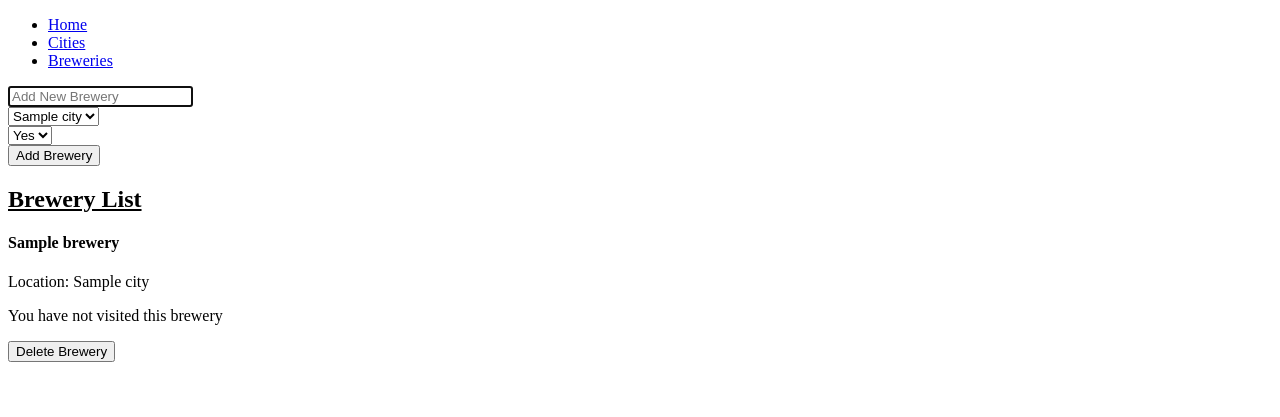
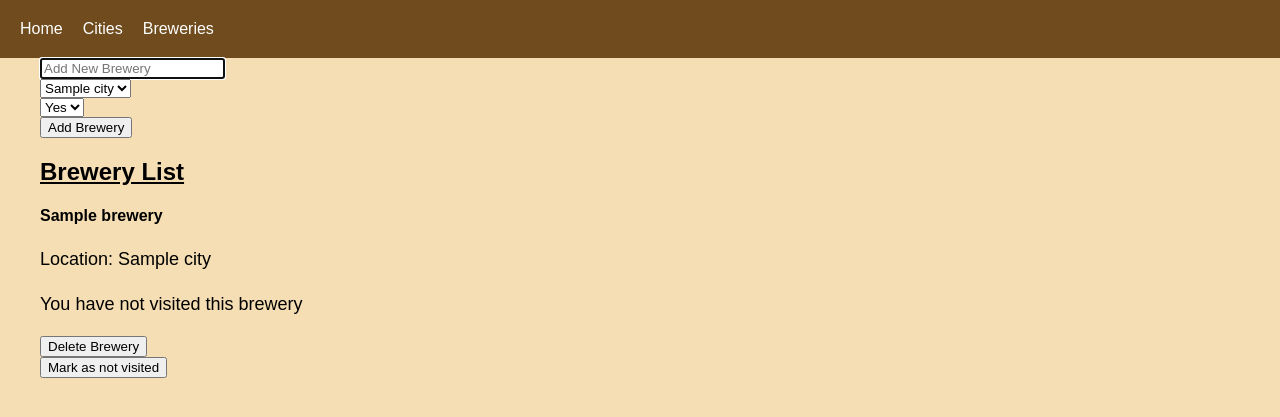
Before and after one commit to Stuart-Ure/Flask-app-project--Brewery-bucketlist-, a Flask app: page /breweries in a window 1280 px wide. Shown: the top 417 px of the page. Run offline with Flask 3, Linux system fonts and the light colour scheme; a database or web service that is not in the repository returns one stand-in record (values such as "Sample title"); some libraries are stand-ins or nearby versions.

Commit message:
some edits made with comments

```diff
--- a/static/style.css
+++ b/static/style.css
@@ -0,0 +1,68 @@
+/* General styles */
+body {
+    font-family:'Gill Sans', 'Gill Sans MT', Calibri, 'Trebuchet MS', sans-serif
+    margin: 0;
+    padding: 0;
+  }
+
+  .container {
+    max-width: 1200px;
+    margin: 0 auto;
+    padding: 0 20px;
+  }
+
+  /* Header styles */
+  header {
+    background-color: rgb(111, 75, 29);
+    color: #fff;
+    padding: 20px;
+  }
+
+  .menu {
+    display: flex;
+    list-style: none;
+    margin: 0;
+    padding: 0;
+  }
+
+  .menu li {
+    margin-right: 20px;
+  }
+
+  .menu li:last-child {
+    margin-right: 0;
+  }
+
+  .menu a {
+    color: #fff;
+    text-decoration: none;
+  }
+
+  .menu a:hover {
+    text-decoration: underline;
+  }
+
+  /* Page content styles */
+  h1 {
+    font-size: 36px;
+    margin-top: 40px;
+  }
+
+  p {
+    font-size: 18px;
+    line-height: 1.5;
+  }
+
+  /* Footer styles */
+  footer {
+    background-color: #f1f1f1;
+    color: #333;
+    padding: 20px;
+    text-align: center;
+  }
+  body {
+    font-family: Arial, sans-serif;
+    margin: 0;
+    padding: 0;
+    background-color: wheat;
+  }
--- a/templates/base.jinja
+++ b/templates/base.jinja
@@ -1,4 +1,4 @@
-<!DOCTYPE html>
+{# <!DOCTYPE html>
 <html lang="en">
 
 <head>
@@ -29,4 +29,31 @@
 
 </body>
 
+</html> #}
+
+<!DOCTYPE html>
+<html lang="en">
+  <head>
+    <meta charset="UTF-8">
+    <meta name="viewport" content="width=device-width, initial-scale=1.0">
+    <meta http-equiv="X-UA-Compatible" content="ie=edge">
+    <title>Brewery List</title>
+    <link rel="stylesheet" href="{{ url_for('static', filename='style.css') }}">
+  </head>
+  <body>
+    <header>
+      <nav>
+        <ul class="menu">
+
+          <li><a href="/">Home</a></li>
+          <li><a href="/cities">Cities</a></li>
+          <li><a href="/breweries">Breweries</a></li>
+        </ul>
+      </nav>
+    </header>
+    <div class="container">
+      {% block content %}
+      {% endblock %}
+    </div>
+  </body>
 </html>
--- a/templates/breweries/brewery.jinja
+++ b/templates/breweries/brewery.jinja
@@ -8,20 +8,20 @@
     </div>
 
     <div>
-    {# <label for="name">Name:</label> #}
+        {# <label for="name">Name:</label> #}
         {# <input type="text" id="City" name="city" placeholder="City" required autofocus> #}
         <select name="city">
-            {% for city in cities  %}
-                <option value="{{city.id}}">{{city.name}}</option>
+            {% for city in cities %}
+            <option value="{{city.id}}">{{city.name}}</option>
             {% endfor %}
         </select>
     </div>
 
     <div>
         {# <input type="datalist" id="visited" name="visited" placeholder="Visited" required> #}
-        <select name = "visited" >
-        <option value = True> Yes </option>
-        <option value = False> No </option>
+        <select name="visited">
+            <option value=True> Yes </option>
+            <option value=False> No </option>
         </select>
     </div>
 
@@ -42,7 +42,19 @@
 <form action="/breweries/{{brewery.id}}/delete" method="post">
     <input type="submit" value="Delete Brewery" />
 </form>
+<form action="/breweries/{{ brewery.id }}/update" method="post">
+<div>
+    <input type="hidden" name="brewery_id" value="{{ brewery.id }}">
+    {% if brewery.visited %}
+    <input type="hidden" name="visited" value="0">
+    <input type="submit" value="Mark as not visited">
+    {% else %}
+    <input type="hidden" name="visited" value="1">
+    <input type="submit" value="Mark as visited">
+    {% endif %}
+</form>
+</div>
 
-    {%endfor%}
+{%endfor%}
 
-    {% endblock %}
+{% endblock %}
```
Also changed, not shown: controllers/brewery_controller.py (+24 -0 lines), repositories/brewery_repository.py (+25 -0 lines), templates/index.jinja (+23 -0 lines), templates/show.jinja (added, +11 -0 lines), tests/brewery_test.py (+82 -4 lines), tests/city_test.py (+6 -5 lines).
